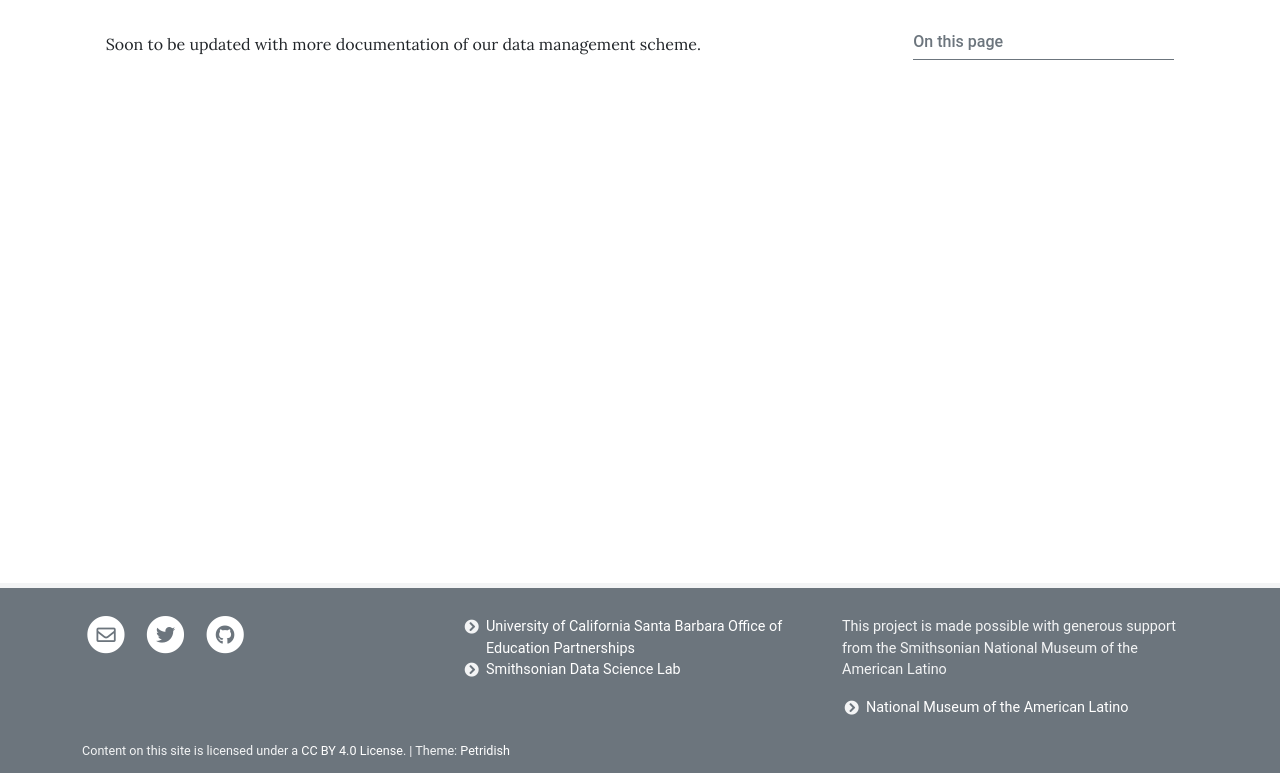
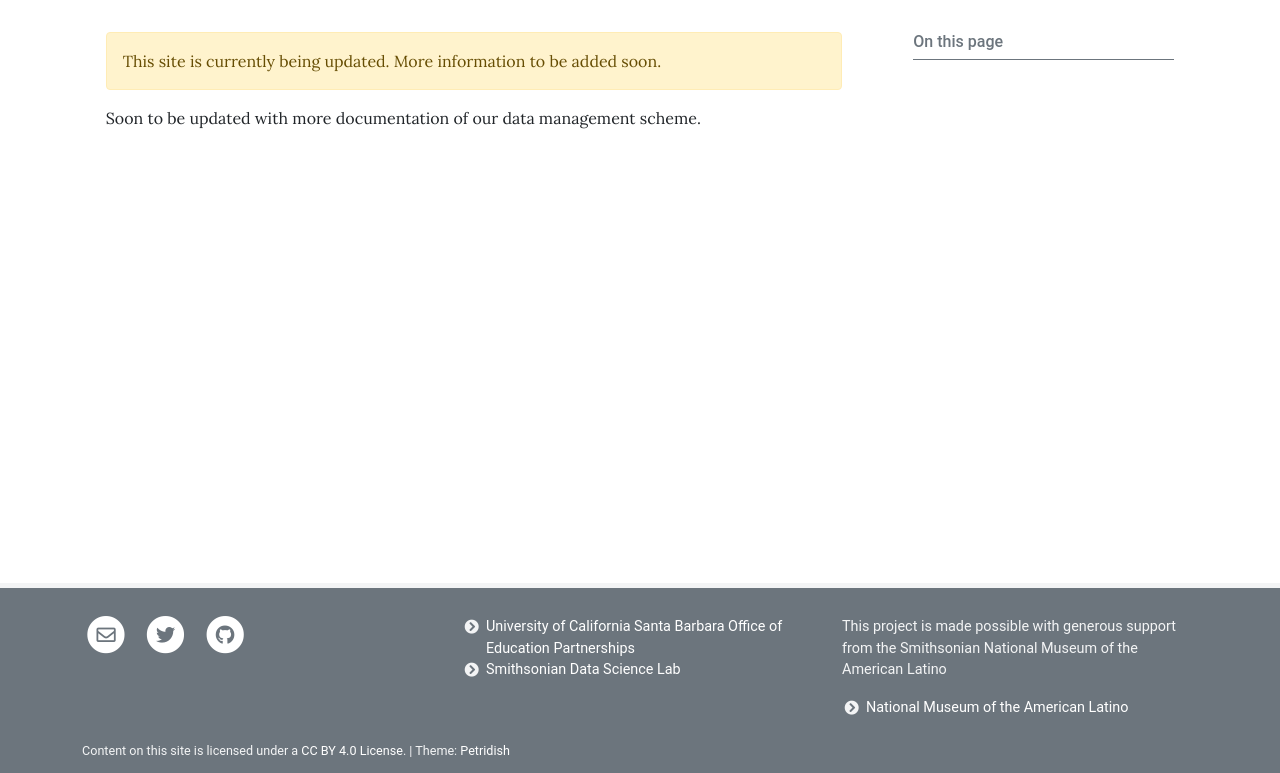
Before and after one commit to sidatasciencelab/UCSB-SI-skunks, a Jekyll site: the page built from pages/data_management.md, in a window 1280 px wide. Shown: the part 320-1093 px from the top of the page. Built offline with Jekyll 4.4.1, drawn with Linux system fonts in a browser that asks for light colours.

Commit message:
Update data_management.md

```diff
--- a/pages/data_management.md
+++ b/pages/data_management.md
@@ -7,5 +7,9 @@ permalink: /data_management/
 toc: true
 ---
 
+
+{: .alert .alert-warning}
+This site is currently being updated. More information to be added soon.
+
 # Data Mangement
 Soon to be updated with more documentation of our data management scheme.
```
